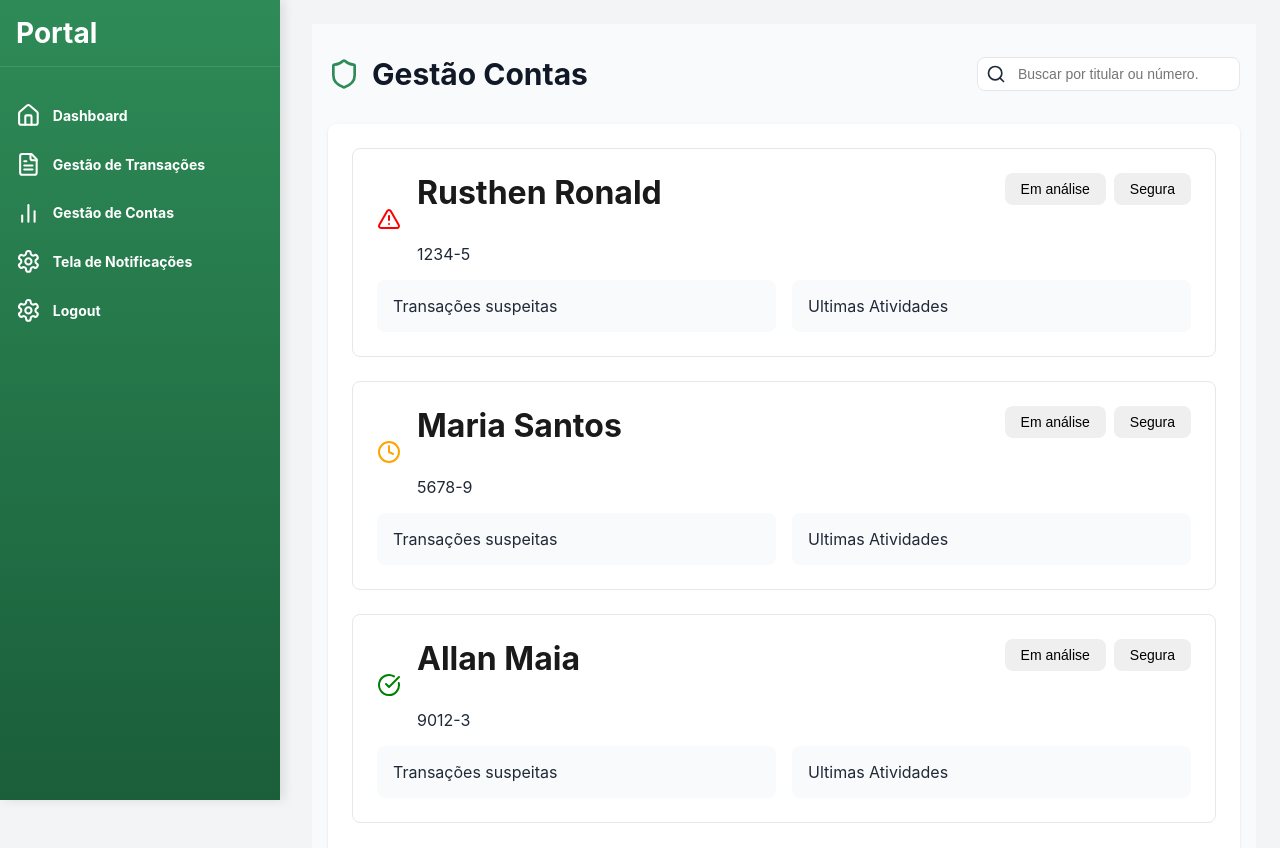
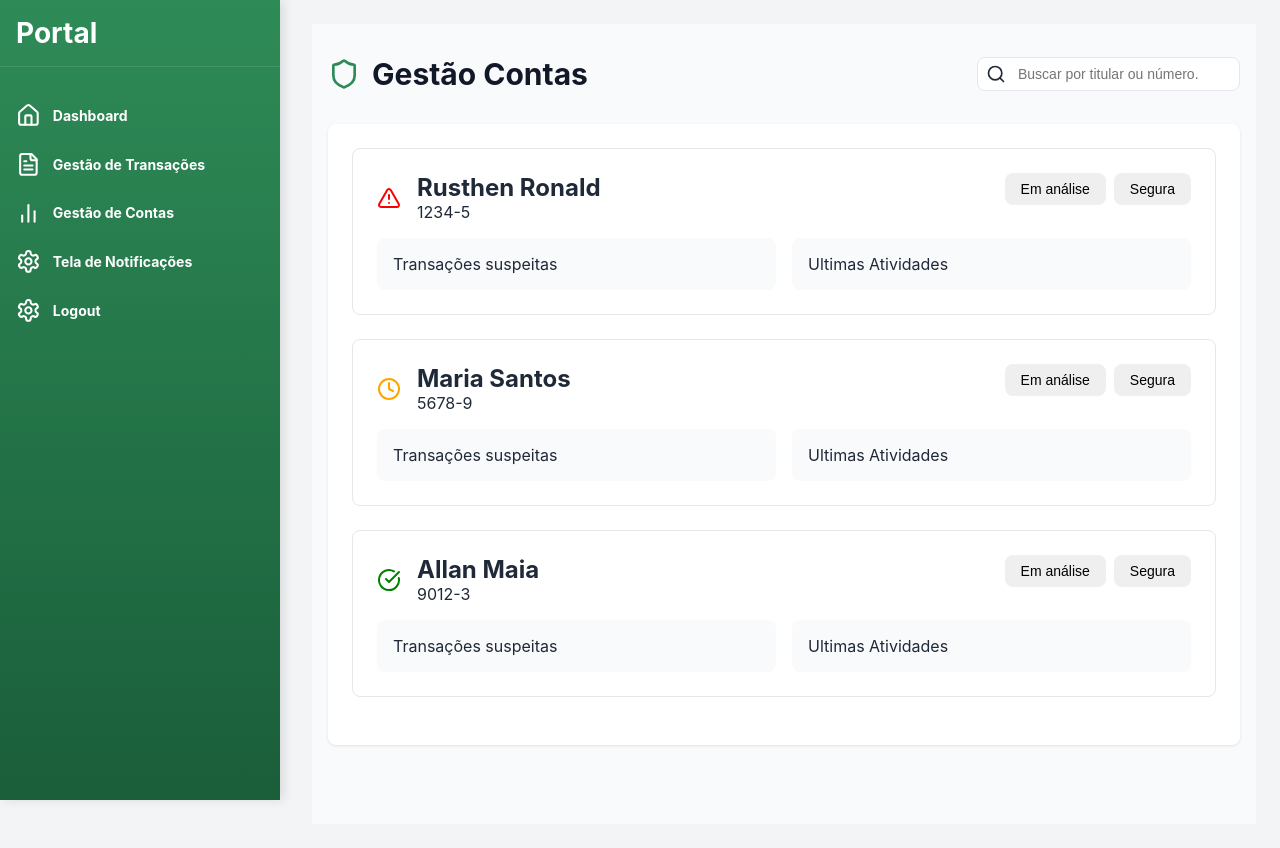
Before and after one commit to RusthenRonald2006/Portal-de-analise-em-anomalias-transacionais, a React (Create React App) app in the folder detec-anomalias/: page /gestaocontas in a window 1280 px wide. Built offline with nearby package versions, Linux system fonts and the light colour scheme; the HTML template or start-up script is replaced by a standard one.

Commit message:
trocando de h1 por h2

```diff
--- a/detec-anomalias/src/components/Pages/GestaoContas.js
+++ b/detec-anomalias/src/components/Pages/GestaoContas.js
@@ -90,7 +90,7 @@ function GestaoContas(){
                                     <div className={styles.account_info}>
                                         {getstatusIcon(contas.status)}
                                         <div>
-                                            <h1>{contas.titular}</h1>
+                                            <h2>{contas.titular}</h2>
                                             <p>{contas.numero}</p>
                                         </div>
                                     </div>
```
